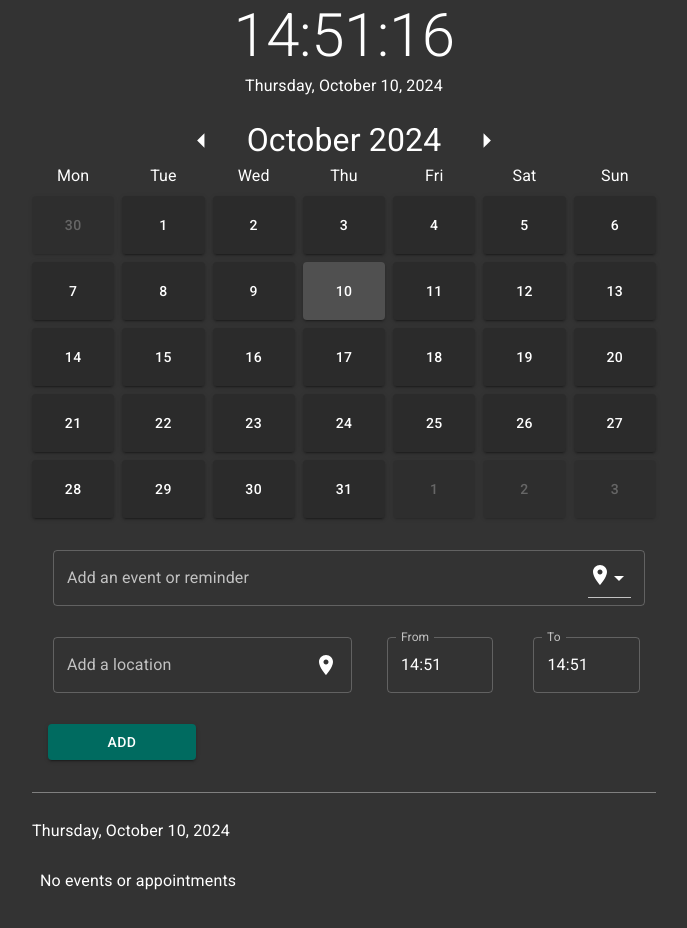
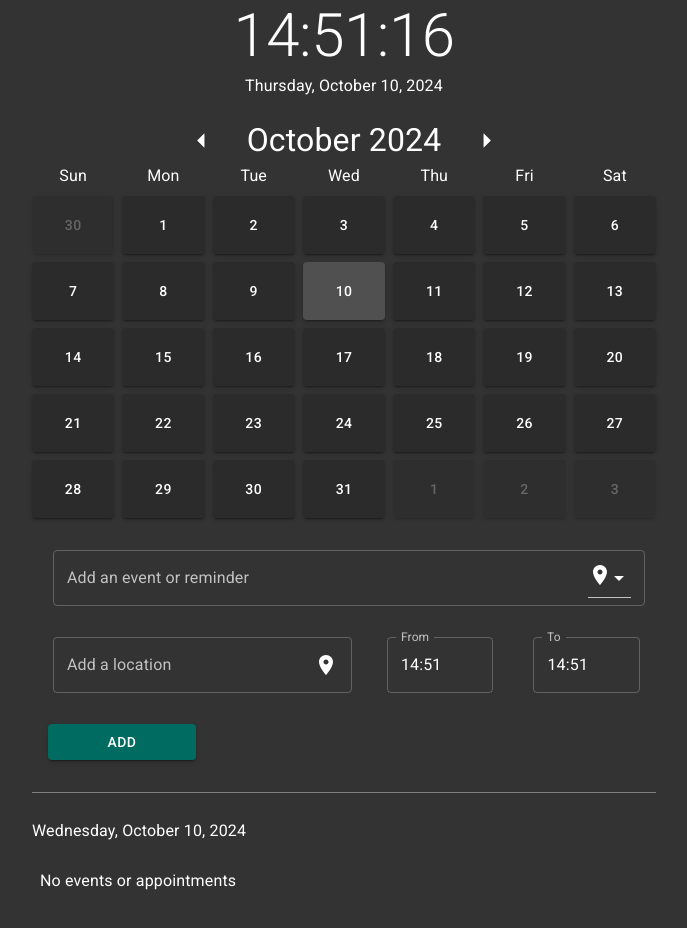
Before and after one commit to MarcusMohns/simple-calendar, a React (Vite) app: page / in a window 1280 px wide. Shown: the top 928 px of the page, without its empty margins (296-983 px from the left). Built offline with nearby package versions, Linux system fonts and the light colour scheme.

Commit message:
fix daydate bug

```diff
--- a/src/Time.jsx
+++ b/src/Time.jsx
@@ -11,7 +11,7 @@ const Time = () => {
   const year = time.getFullYear();
   const month = time.getMonth();
   const date = time.getDate();
-  const day = DAYS[time.getDay() - 1];
+  const day = DAYS[time.getDay()];
   const hours = time.getHours();
   const minutes = () =>
     time.getMinutes() < 10 ? "0" + time.getMinutes() : time.getMinutes();
--- a/src/Utilities.js
+++ b/src/Utilities.js
@@ -1,12 +1,12 @@
 import CalendarMonth from "./CalendarMonth.js";
 export const DAYS = [
+  "Sunday",
   "Monday",
   "Tuesday",
   "Wednesday",
   "Thursday",
   "Friday",
   "Saturday",
-  "Sunday",
 ];
 
 export const MONTHS = [
```
